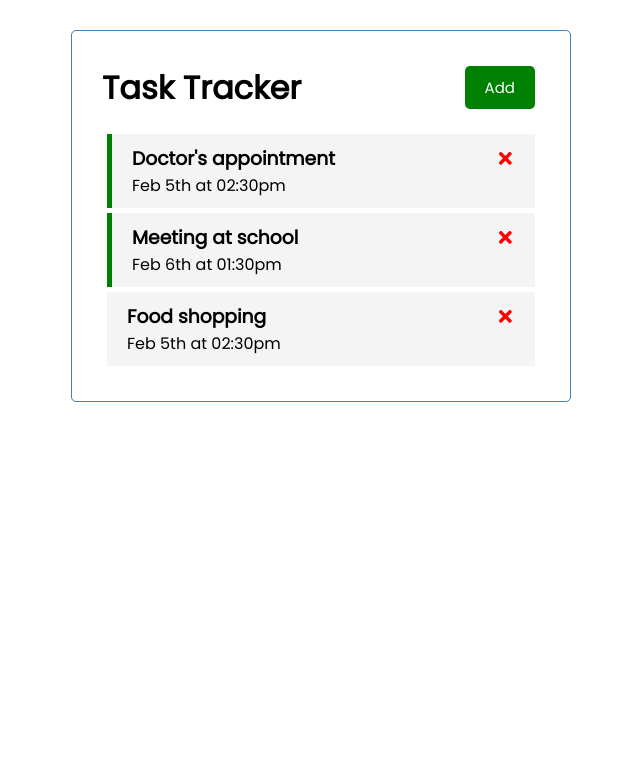
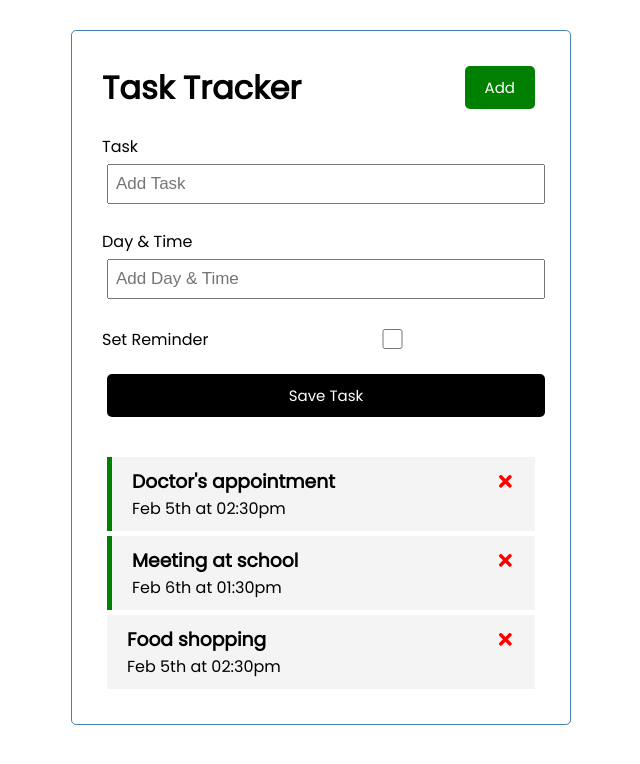
Before and after one commit to Tchybooxur/React_Task_Tracker, a React (Create React App) app: page / in a window 1280 px wide. Shown: the top 764 px of the page, without its empty margins (319-959 px from the left). Built offline with nearby package versions, Linux system fonts and the light colour scheme.

Commit message:
included AddTask.js component

```diff
--- a/src/App.js
+++ b/src/App.js
@@ -1,6 +1,7 @@
 import { useState } from "react";
 import Header from "./components/Header";
 import Tasks from "./components/Tasks";
+import AddTask from "./components/AddTask";
 
 function App() {
   const [tasks, setTasks] = useState([
@@ -38,6 +39,7 @@
   return (
     <div className="container">
       <Header />
+      <AddTask />
       {tasks.length <= 0 ? "No task" :
       <Tasks tasks={ tasks } onDelete={ deleteTask }
       onToggle={ toggleReminder } />}
--- /dev/null
+++ b/src/components/AddTask.js
@@ -0,0 +1,23 @@
+import React from 'react'
+
+const AddTask = () => {
+  return (
+    <form className="add-form">
+        <div className="form-control">
+            <label>Task</label>
+            <input type="text" placeholder="Add Task" />
+        </div>
+        <div className="form-control">
+            <label>Day &amp; Time</label>
+            <input type="text" placeholder="Add Day &amp; Time" />
+        </div>
+        <div className="form-control form-control-check">
+            <label>Set Reminder</label>
+            <input type="checkbox" />
+        </div>
+        <input className='btn btn-block' type="submit" value="Save Task" />
+    </form>
+  )
+}
+
+export default AddTask
```
